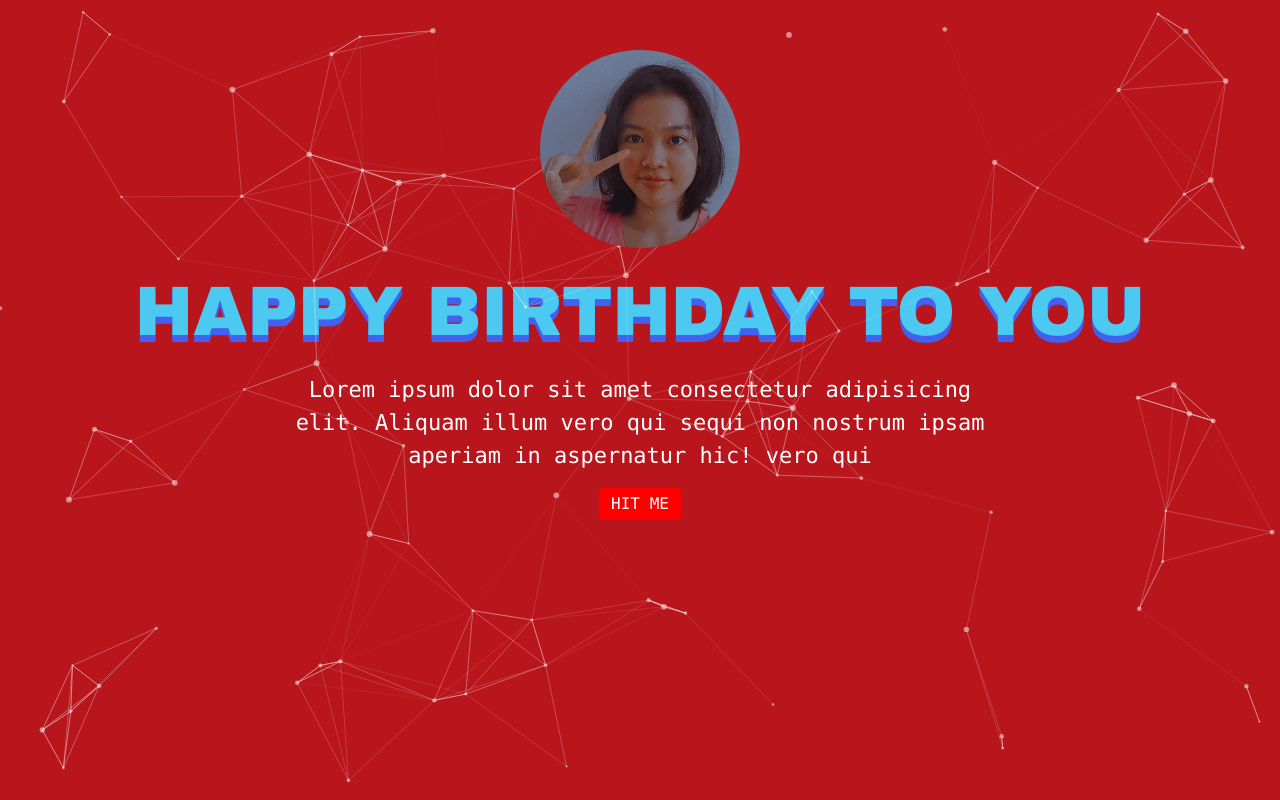
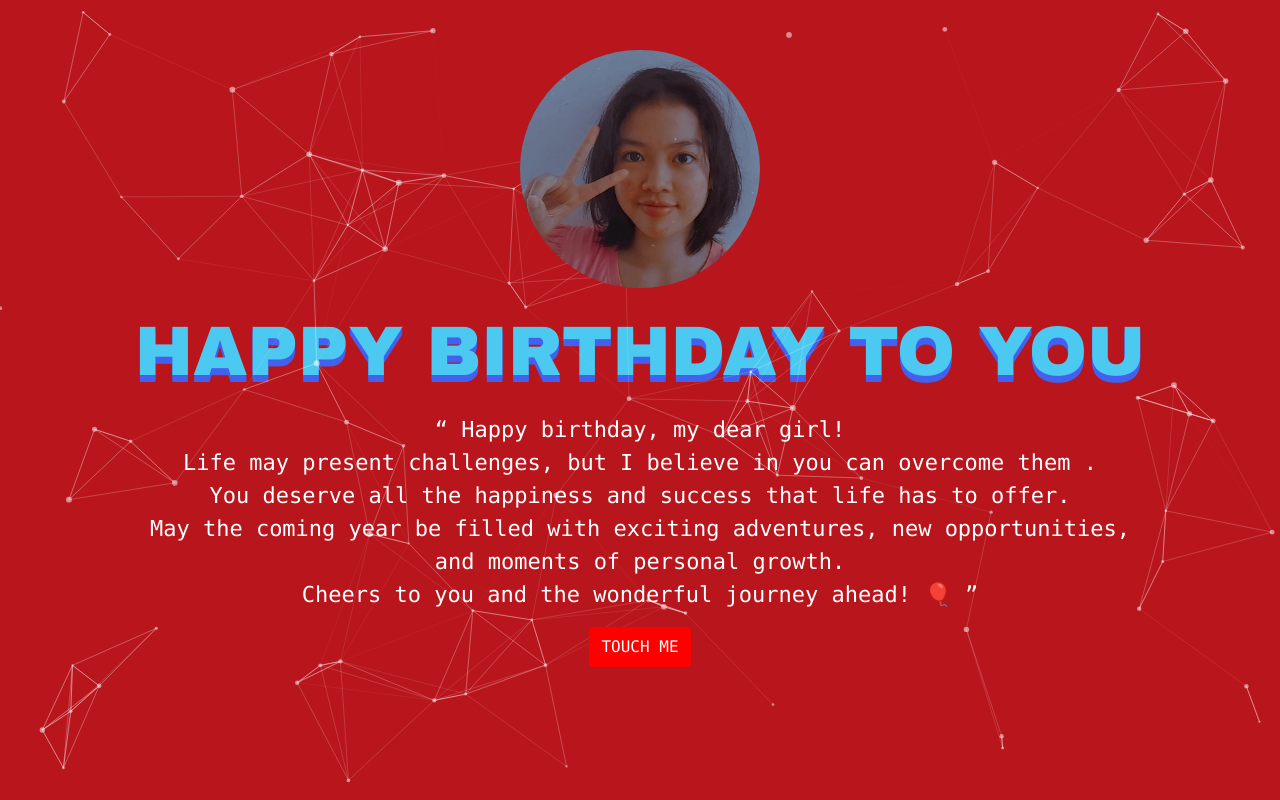
Before and after one commit to Aung-Zaw-Phyo/gf_birthday, a React (Create React App) app: page / in a window 1280 px wide. Built offline with nearby package versions, Linux system fonts and the light colour scheme.

Commit message:
add wish message

```diff
--- a/src/App.js
+++ b/src/App.js
@@ -1,5 +1,5 @@
 import React, { useRef, useState } from "react";
-import audio from "./assets/audio/audio_1.mp3";
+import audio from "./assets/audio/audio_3.mp3";
 import svg from "./assets/images/heart_1.svg";
 import person from "./assets/images/person.jpg";
 import ParticleJs from "./components/ParticleJs";
@@ -27,12 +27,12 @@ function App() {
           hidden
         ></audio>
         <img
-          className="mx-auto relative rounded-full mb-3 w-[200px]"
+          className="mx-auto relative rounded-full mb-3 w-[200px] lg:w-[240px]"
           src={person}
           alt=""
         />
 
-        <div className="bouncing-text text-center mb-2 text-[28px] md:text-[50px] lg:text-[70px]">
+        <div className="title bouncing-text text-center mb-2 text-[28px] md:text-[50px] lg:text-[70px]">
           <span className="a">H</span>
           <span className="b">A</span>
           <span className="c">P</span>
@@ -56,17 +56,28 @@ function App() {
           <span className="r">U</span>
         </div>
 
-        <p className="message mb-4 w-full lg:w-[80%] xl:w-[60%] mx-auto text-[18px] md:text-[22px]">
-          Lorem ipsum dolor sit amet consectetur adipisicing elit. Aliquam illum
-          vero qui sequi non nostrum ipsam aperiam in aspernatur hic! vero qui
+        <p className="message mb-4 w-full lg:w-[90%] mx-auto md:text-[22px]">
+          “ Happy birthday, my dear girl! <br />
+          Life may present challenges, but I believe in you can overcome them .
+          <br />
+          You deserve all the happiness and success that life has to offer.
+          <br />
+          May the coming year be filled with exciting adventures, new
+          opportunities,
+          <br /> and moments of personal growth. <br /> Cheers to you and the
+          wonderful journey ahead! 🎈 ”
         </p>
 
         {isChanged && (
-          <img className="mx-auto w-[100px] md:w-[160px]" src={svg} alt="" />
+          <img
+            className="heart mx-auto w-[100px] md:w-[140px]"
+            src={svg}
+            alt=""
+          />
         )}
         {!isChanged && (
           <button onClick={play} className="relative">
-            HIT ME
+            TOUCH ME
           </button>
         )}
       </div>
--- a/src/index.css
+++ b/src/index.css
@@ -1,16 +1,12 @@
+@import url("https://fonts.googleapis.com/css2?family=Alfa+Slab+One&family=Bitter:ital,wght@0,300;0,400;1,200;1,300;1,400&family=Source+Code+Pro&display=swap");
+
 body {
   margin: 0;
-  font-family: -apple-system, BlinkMacSystemFont, "Segoe UI", "Roboto", "Oxygen",
-    "Ubuntu", "Cantarell", "Fira Sans", "Droid Sans", "Helvetica Neue",
-    sans-serif;
   -webkit-font-smoothing: antialiased;
   -moz-osx-font-smoothing: grayscale;
-}
-
-body {
+  background-color: #b9151c;
   font-family: source-code-pro, Menlo, Monaco, Consolas, "Courier New",
-    monospace;
-  background-color: #b9151c;
+    monospace !important;
 }
 
 @tailwind base;
@@ -20,7 +16,7 @@ body {
 /* bg-[#6159CB] */
 @layer base {
   button {
-    @apply rounded border-0 bg-[red] hover:bg-[#fff] hover:text-[red] p-1 px-3 duration-300;
+    @apply rounded border-0 bg-[red] hover:bg-[#fff] hover:text-[red] p-2 px-3 duration-300;
   }
   .title {
     @apply text-[26px] sm:text-[30px];
@@ -49,16 +45,40 @@ body {
   }
 }
 
+.message {
+  text-wrap: wrap;
+  font-family: source-code-pro, Menlo, Monaco, Consolas, "Courier New",
+    monospace !important;
+}
+
 .bouncing-text {
   text-align: center;
-  /* font-size: 70px; */
   font-weight: 900;
-  font-family: "Arial Black", "Arial Bold", Gadget, sans-serif;
+  font-family: "Arial Black", "Arial Bold", Gadget, sans-serif !important;
+  /* font-family: "Alfa Slab One", serif; */
+  font-family: "Bitter", serif;
+  /* font-family: "Source Code Pro", monospace; */
 }
 
 .bouncing-text > span {
   color: #4cc9f0;
   text-shadow: 0 3px #4361ee, 0 5px #4361ee, 0 7px #4361ee;
+}
+
+.heart {
+  animation: beat 3s ease infinite 0.3s;
+}
+
+@keyframes beat {
+  0% {
+    transform: scale(1);
+  }
+  50% {
+    transform: scale(1.1);
+  }
+  100% {
+    transform: scale(1);
+  }
 }
 
 .a {
```
